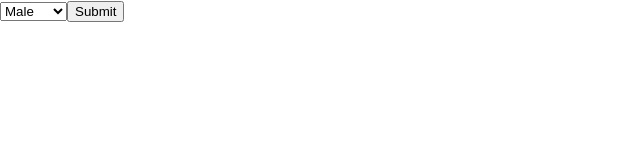
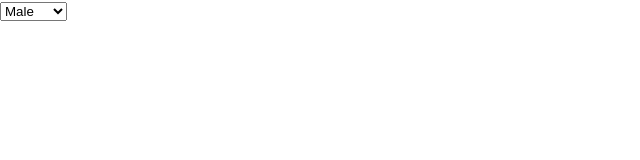
Before and after one commit to yushanwebdev/stackoverflow, a React (Create React App) app: page / in a window 1280 px wide. Shown: the top 160 px of the page, without its empty margins (0-640 px from the left). Built offline with nearby package versions, Linux system fonts and the light colour scheme.

Commit message:
feat: Set a reference using a functional component

```diff
--- a/src/App.js
+++ b/src/App.js
@@ -1,30 +1,21 @@
-import { Component, createRef } from "react";
+import { useRef } from "react";
 
-class App extends Component {
-  constructor(props) {
-    super(props);
-    this.selectEle = createRef();
-    this.onSubmit = this.onSubmit.bind(this);
-  }
+const App = () => {
+  const member = useRef("m");
 
-  onSubmit = (e) => {
-    e.preventDefault();
-    console.log(this.selectEle.current.value);
+  const onChange = (e) => {
+    member.current = e.target.value;
+    console.log(member);
   };
 
-  render() {
   return (
     <div className="col-3">
-        <select name="gender" id="id_gender" ref={this.selectEle}>
+      <select name="gender" id="id_gender" onChange={onChange}>
         <option value="m">Male</option>
         <option value="f">Female</option>
       </select>
-        <button type="submit" onClick={this.onSubmit}>
-          Submit
-        </button>
     </div>
   );
-  }
-}
+};
 
 export default App;
```
Lines whose indentation alone changed are shown as unchanged.
